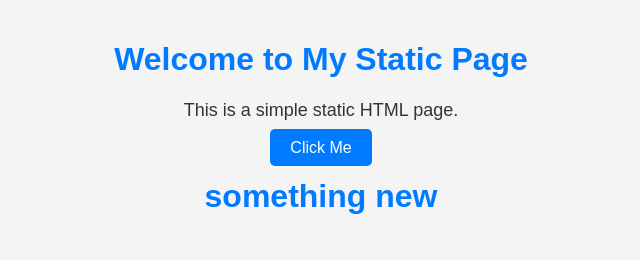
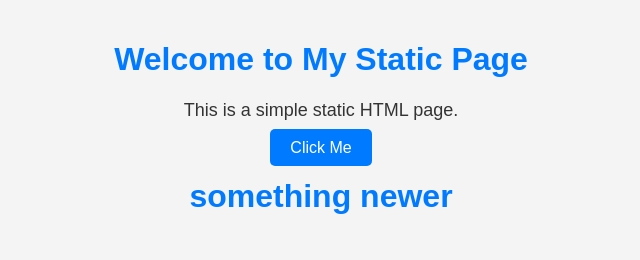
Before and after one commit to ritvikbabre/DEVOPS-Lab1, a plain HTML site: page index.html in a window 1280 px wide. Shown: the whole page, without its empty margins (319-959 px from the left). Drawn offline with Linux system fonts and the light colour scheme.

Commit message:
Update index.html

```diff
--- a/index.html
+++ b/index.html
@@ -42,7 +42,7 @@
         <h1>Welcome to My Static Page</h1>
         <p>This is a simple static HTML page.</p>
         <a href="#" class="button">Click Me</a>
-        <h1>something new</h1>
+        <h1>something newer</h1>
     </div>
 </body>
 </html>
```
